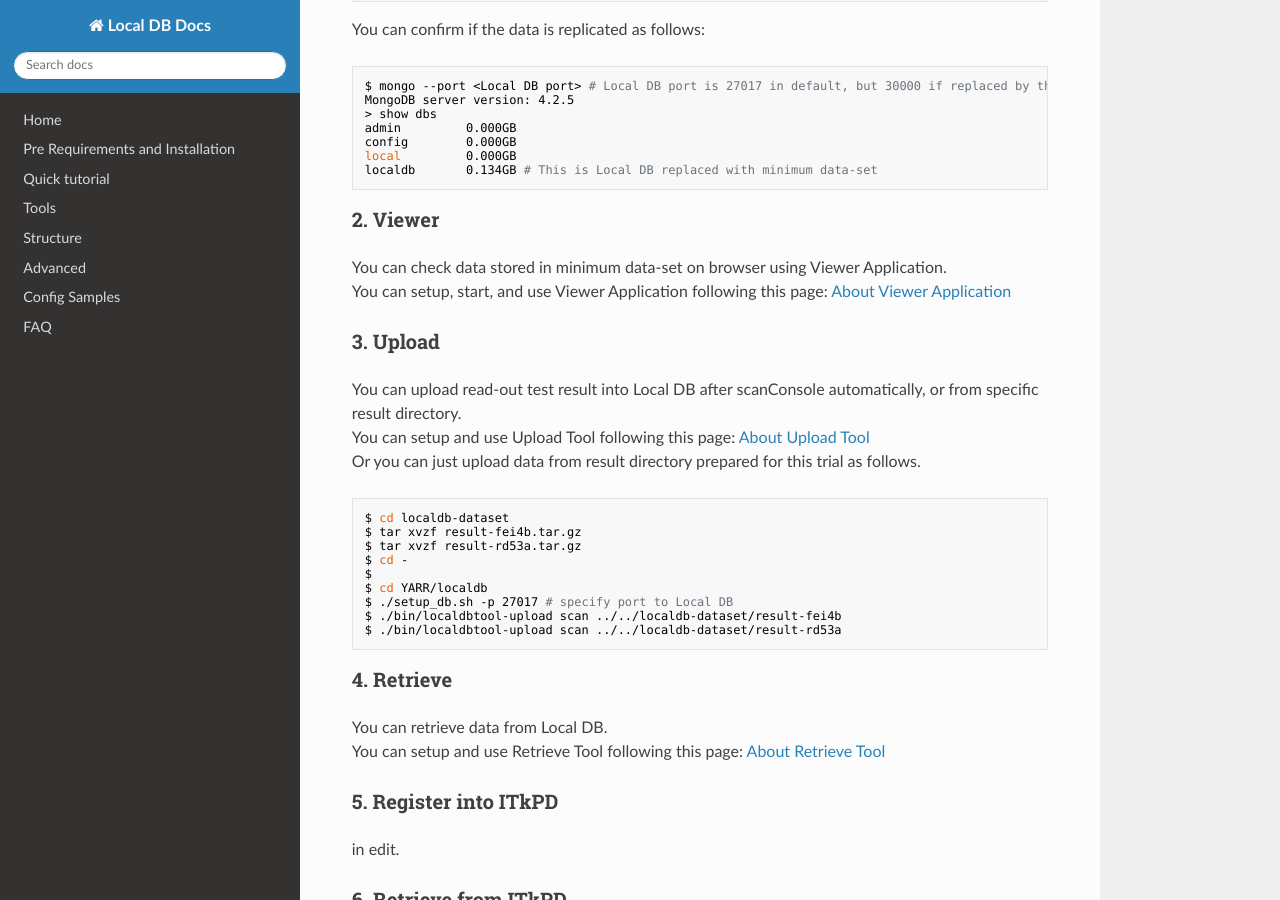
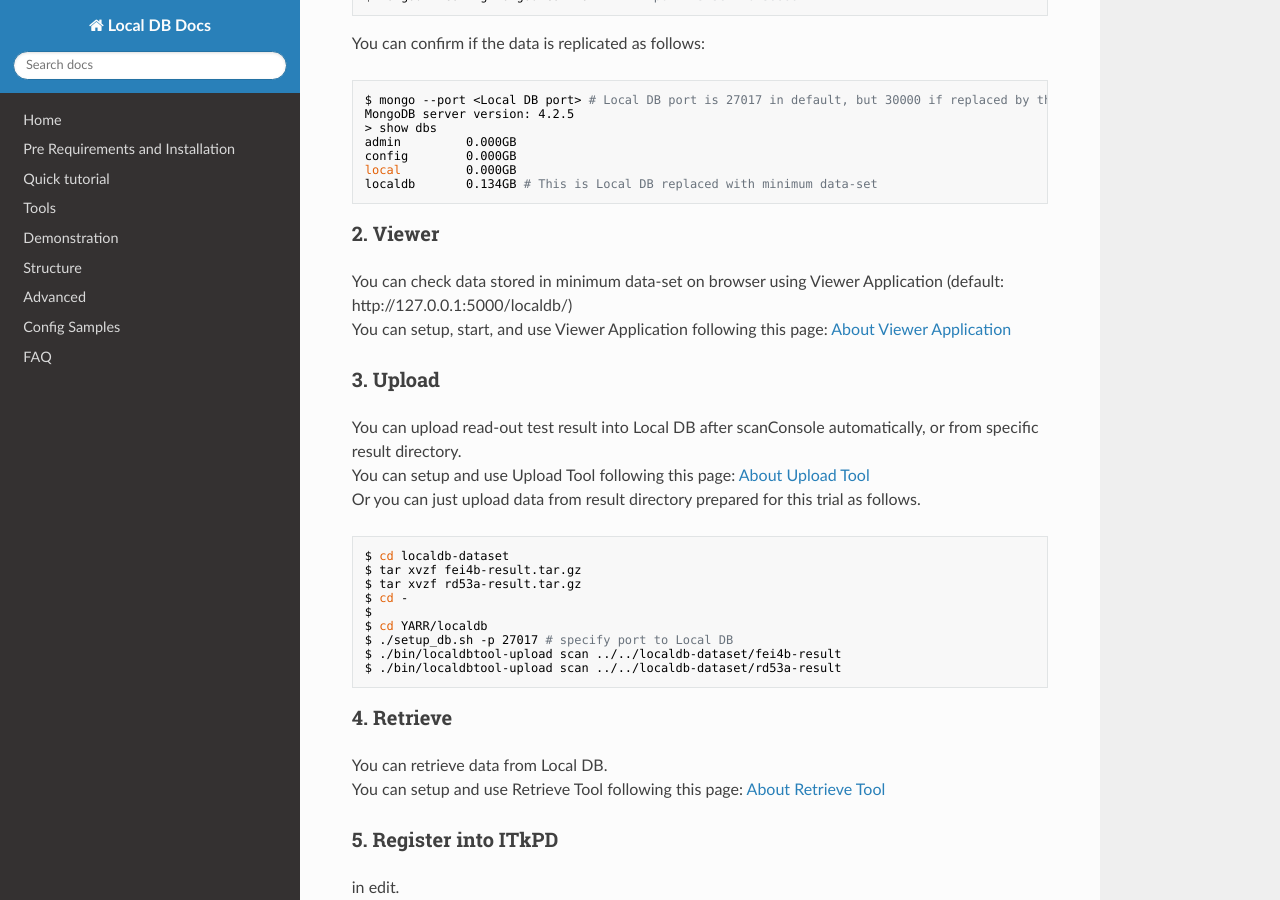
Before and after one commit to jlab-hep/localdb-docs, an MkDocs documentation site: the page built from docs/trial-tutorial.md, in a window 1280 px wide and 900 px high, scrolled down 1780 px. Built offline with MkDocs 1.6.1, drawn with Linux system fonts in a browser that asks for light colours; nearby versions of some CDN libraries; old or Windows-style settings are respelled for this version of MkDocs; some of the changed text lies outside the part shown.

Commit message:
Fixed mistakes

````diff
--- a/docs/trial-tutorial.md
+++ b/docs/trial-tutorial.md
@@ -44,6 +44,7 @@ You can download minimum data-set prepared for this trial into your own PC.<br>
 
 ```bash
 $ git clone https://gitlab.cern.ch/akubota/localdb-dataset.git  # need your account in gitlab.cern.ch
+$ cd localdb-dataset
 $ ./download_minimumdb.sh
 ```
 
@@ -96,7 +97,7 @@ localdb       0.134GB # This is Local DB replaced with minimum data-set
 
 ### 2. Viewer
 
-You can check data stored in minimum data-set on browser using Viewer Application.<br>
+You can check data stored in minimum data-set on browser using Viewer Application (default: http://127.0.0.1:5000/localdb/)<br>
 You can setup, start, and use Viewer Application following this page: [About Viewer Application](https://localdb-docs.readthedocs.io/en/devel/viewer/)
 
 ### 3. Upload
@@ -107,14 +108,14 @@ Or you can just upload data from result directory prepared for this trial as fol
 
 ```bash
 $ cd localdb-dataset
-$ tar xvzf result-fei4b.tar.gz
-$ tar xvzf result-rd53a.tar.gz
+$ tar xvzf fei4b-result.tar.gz
+$ tar xvzf rd53a-result.tar.gz
 $ cd -
 $
 $ cd YARR/localdb
 $ ./setup_db.sh -p 27017 # specify port to Local DB
-$ ./bin/localdbtool-upload scan ../../localdb-dataset/result-fei4b
-$ ./bin/localdbtool-upload scan ../../localdb-dataset/result-rd53a
+$ ./bin/localdbtool-upload scan ../../localdb-dataset/fei4b-result
+$ ./bin/localdbtool-upload scan ../../localdb-dataset/rd53a-result
 ```
 
 ### 4. Retrieve
--- a/mkdocs.yml
+++ b/mkdocs.yml
@@ -4,6 +4,7 @@ pages:
     - Pre Requirements and Installation: requirements.md
     - Quick tutorial: tutorial.md
     - Tools: tool.md
+    - Demonstration: demonstration.md
     - Structure: structure.md
     - Advanced: advanced.md
     - Config Samples: config.md
````
Also changed, not shown: docs/demonstration.md (added, +4 -0 lines).
